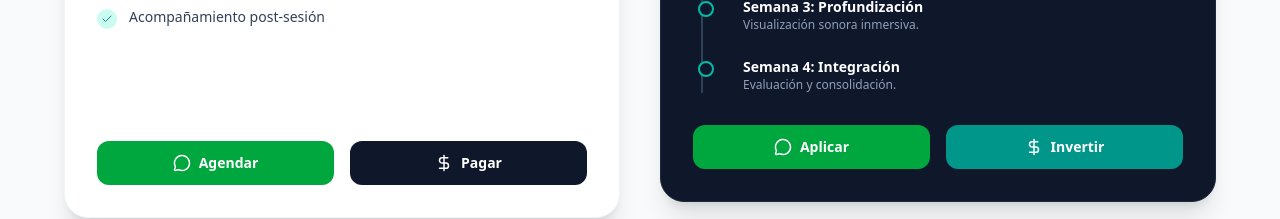
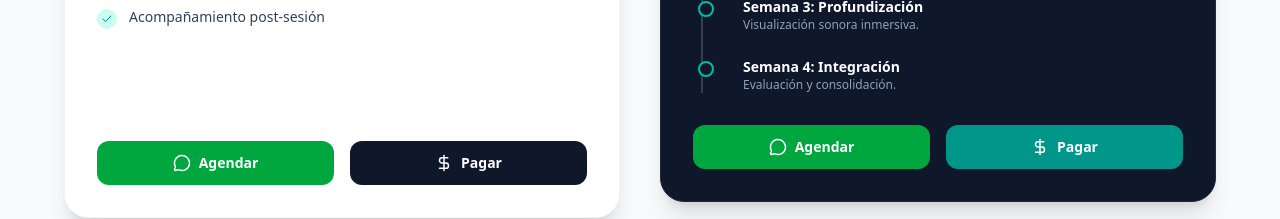
Before and after one commit to andreszuniga96/metodo-sonora, a React (Vite) app: page / in a window 1280 px wide. Shown: the part 3540-3759 px from the top of the page. Built offline with nearby package versions, Linux system fonts and the light colour scheme.

Commit message:
Version 13. Descripción de las modificaciones realizadas

```diff
--- a/src/App.jsx
+++ b/src/App.jsx
@@ -406,7 +406,7 @@ const ServicesSection = () => {
                 <a href="https://wa.me/573206586727?text=Hola,%20quiero%20más%20info%20sobre%20la%20Sesión%20Individual." target="_blank" rel="noreferrer" className="flex-1 py-3 bg-green-600 text-white rounded-xl font-bold text-center text-sm hover:bg-green-700 transition-colors flex items-center justify-center gap-2">
                   <MessageCircle size={18}/> Agendar
                 </a>
-                <a href="https://mpago.li/1zYZUxM" target="_blank" rel="noreferrer" className="flex-1 py-3 bg-slate-900 text-white rounded-xl font-bold text-center text-sm hover:bg-slate-800 transition-colors flex items-center justify-center gap-2">
+                <a href="https://mpago.li/18KXYhp" target="_blank" rel="noreferrer" className="flex-1 py-3 bg-slate-900 text-white rounded-xl font-bold text-center text-sm hover:bg-slate-800 transition-colors flex items-center justify-center gap-2">
                   <DollarSign size={18}/> Pagar
                 </a>
               </div>
@@ -448,11 +448,11 @@ const ServicesSection = () => {
               </div>
 
               <div className="flex gap-4 mt-auto">
-                <a href="https://wa.me/573206586727?text=Hola,%20me%20interesa%20el%20Protocolo%20de%204%20Semanas." target="_blank" rel="noreferrer" className="flex-1 py-3 bg-green-600 text-white rounded-xl font-bold text-center text-sm hover:bg-green-700 transition-colors flex items-center justify-center gap-2">
-                  <MessageCircle size={18}/> Aplicar
+                <a href="https://wa.me/573206586727?text=Hola,%20quiero%20más%20info%20sobre%20la%20Sesión%20Individual." target="_blank" rel="noreferrer" className="flex-1 py-3 bg-green-600 text-white rounded-xl font-bold text-center text-sm hover:bg-green-700 transition-colors flex items-center justify-center gap-2">
+                  <MessageCircle size={18}/> Agendar
                 </a>
-                <a href="#" className="flex-1 py-3 bg-teal-600 text-white rounded-xl font-bold text-center text-sm hover:bg-teal-500 transition-colors flex items-center justify-center gap-2">
-                  <DollarSign size={18}/> Invertir
+                <a href="https://mpago.li/18KXYhp" target="_blank" rel="noreferrer" className="flex-1 py-3 bg-teal-600 text-white rounded-xl font-bold text-center text-sm hover:bg-teal-500 transition-colors flex items-center justify-center gap-2">
+                  <DollarSign size={18}/> Pagar
                 </a>
               </div>
             </div>
```
